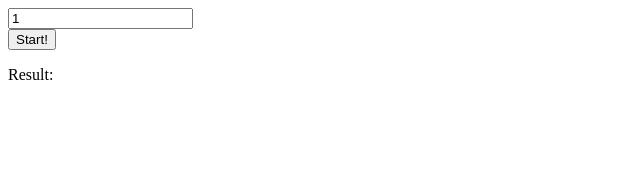
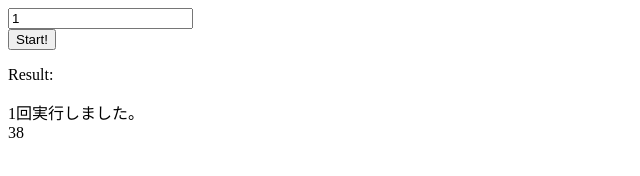
Before and after one commit to shojicode/MathHomeWork-2021-first-beetle, a plain HTML site: page index.html in a window 1280 px wide. Both pictures are taken after a click on the button "Start!". Shown: the whole page, without its empty margins (0-640 px from the left). Drawn offline with Linux system fonts and the light colour scheme.

Commit message:
取り敢えず完成

```diff
--- a/index.html
+++ b/index.html
@@ -17,7 +17,9 @@
     <div id="">
       <p>Result:</p>
     </div>
-    <div id="result"></div>
+    <div id="result">
+        <p id="resultdisplay"></p>
+    </div>
     <script>
     </script>
   </body>
--- a/index.js
+++ b/index.js
@@ -110,16 +110,17 @@ function ClickStart() {
 
     for (let i = 0; i < Game_Result.length; i++) {
         Total = Game_Result[i] + Total;
-        //console.log(Total)
     }
     let Average = Total / Game_Result.length;
     console.log(Average);
-    ResultTable(Game_Result, Average);
-    return Average
+    Result_Display(Average, NumberOfTimes);
+    return {
+        Average: Average,
+        NumberOfTimes: NumberOfTimes
+    };
 }
 
-function ResultTable(data1, data2) {
-    result_element = document.createElement("h1")
-    result_div = document.getElementById("result")
-    result_div.appendChild(result_element)
+function Result_Display(Result, NumberOfTimes) {
+    const ResultArea = document.getElementById("resultdisplay");
+    ResultArea.innerHTML = `${NumberOfTimes}回実行しました。<br>${Result}`
 }
```
